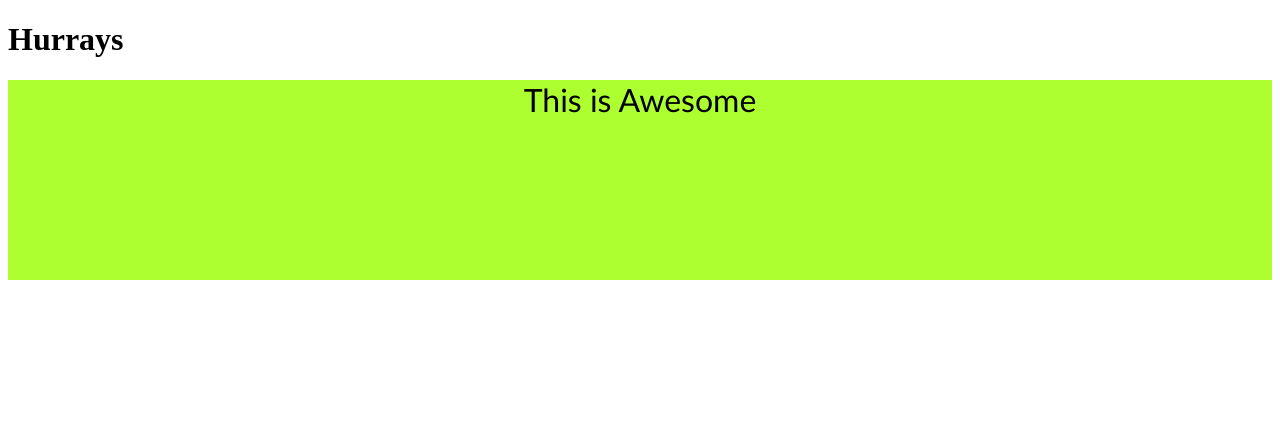
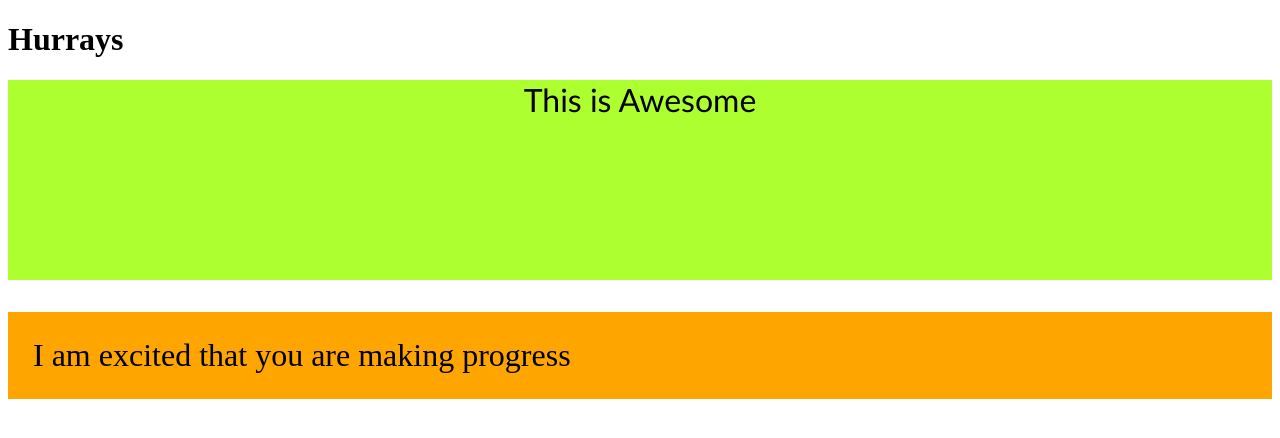
Before and after one commit to salehmusa/htmlbasis, a plain HTML site: page index.html in a window 1280 px wide. Drawn offline with Linux system fonts and the light colour scheme.

Commit message:
added paragraph

```diff
--- a/index.html
+++ b/index.html
@@ -10,5 +10,6 @@
 <body>
     <h1>Hurrays</h1>
     <header> This is Awesome</header>
+    <p>I am excited that you are making progress</p>
 </body>
 </html>
--- a/style.css
+++ b/style.css
@@ -6,3 +6,9 @@ header {
     width: 100%;
     height: 200px;
 }
+
+p {
+    font-size: 32px;
+    padding: 25px;
+    background-color: orange;
+}
```
